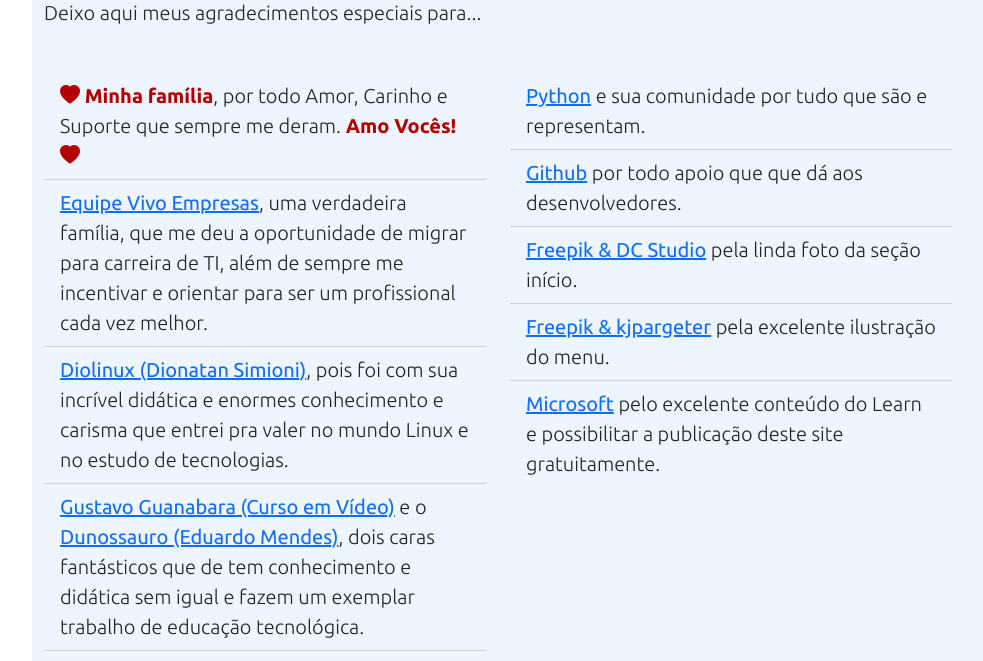
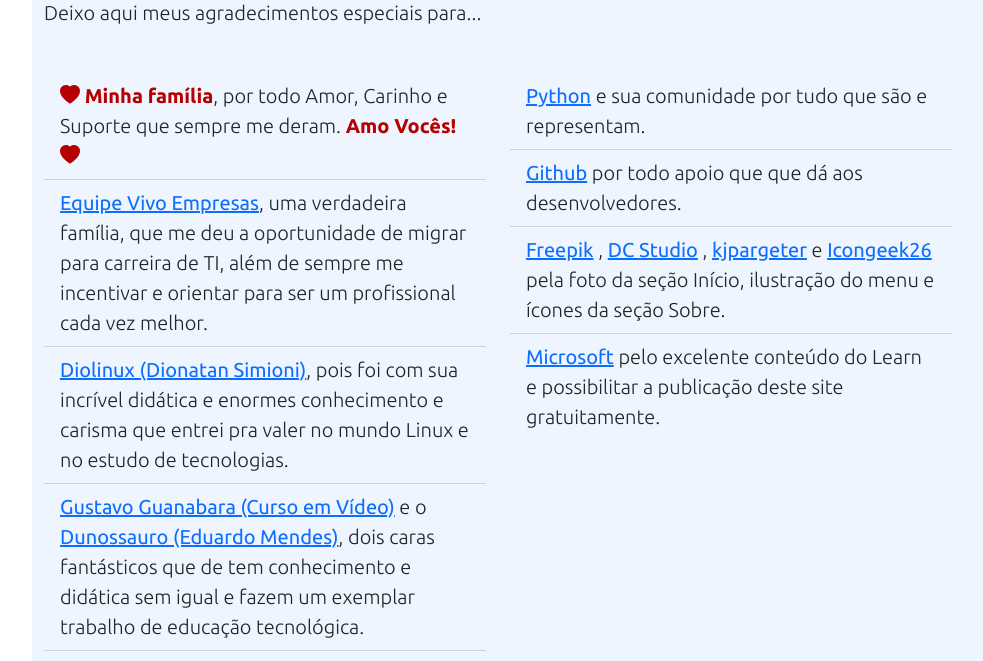
Before and after one commit to rodten23/portal_rodten23, a Flask app: template portal_rodten23/templates/index.html in a window 1280 px wide. Shown: the part 4529-5190 px from the top of the page, without its empty margins (268-1251 px from the left). Run offline with Flask 3, Linux system fonts and the light colour scheme; the template is opened without the code that fills it, so the values that code supplies are empty; some libraries are stand-ins or nearby versions.

Commit message:
:sparkles: feat: Ajuste no texto de agradecimento ao Freepik e parceiros com inclusão da citação e link do Icongeek26.

```diff
--- a/portal_rodten23/templates/index.html
+++ b/portal_rodten23/templates/index.html
@@ -136,7 +136,7 @@
                                         Experiência em TI: <span class="fw-lighter">{{ experiencia }} anos</span>
                                     </li>
                                     <li class="list-group-item">
-                                        <img class="unity" src="../static/img/cube.png" alt="unity_4342692 - ícone do Freepik" height="40">
+                                        <img class="unity" src="../static/img/cube.png" alt="cube - ícone do Freepik" height="40">
                                         Experiência anteriores: <span class="fw-lighter">Micro-empresário e Designer Gráfico</span>
                                     </li>
                                 </ul>
@@ -539,10 +539,7 @@
                                             <a target="_blank" href="https://github.com/">Github</a> <span class="fw-lighter">por todo apoio que que dá aos desenvolvedores.</span>
                                         </li>
                                         <li class="list-group-item">
-                                            <a target="_blank" href="https://br.freepik.com/autor/dcstudio">Freepik & DC Studio</a> <span class="fw-lighter">pela linda foto da seção início.</span>
-                                        </li>
-                                        <li class="list-group-item">
-                                            <a target="_blank" href="https://br.freepik.com/autor/kjpargeter">Freepik & kjpargeter</a> <span class="fw-lighter">pela excelente ilustração do menu.</span>
+                                            <a target="_blank" href="https://br.freepik.com">Freepik</a> <span class="fw-lighter">,</span> <a target="_blank" href="https://br.freepik.com/autor/dcstudio">DC Studio</a> <span class="fw-lighter">,</span> <a target="_blank" href="https://br.freepik.com/autor/kjpargeter">kjpargeter</a> <span class="fw-lighter">e</span> <a target="_blank" href="https://www.freepik.com/author/icongeek26">Icongeek26</a> <span class="fw-lighter">pela foto da seção Início, ilustração do menu e ícones da seção Sobre.</span>
                                         </li>
                                         <li class="list-group-item">
                                             <a target="_blank" href="https://learn.microsoft.com/pt-br/training/">Microsoft</a> <span class="fw-lighter">pelo excelente conteúdo do Learn e possibilitar a publicação deste site gratuitamente. </span>
```
